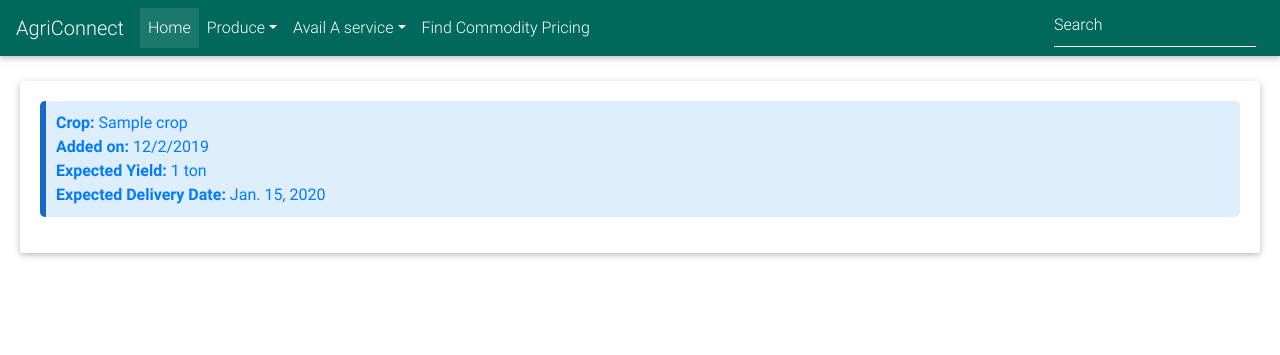
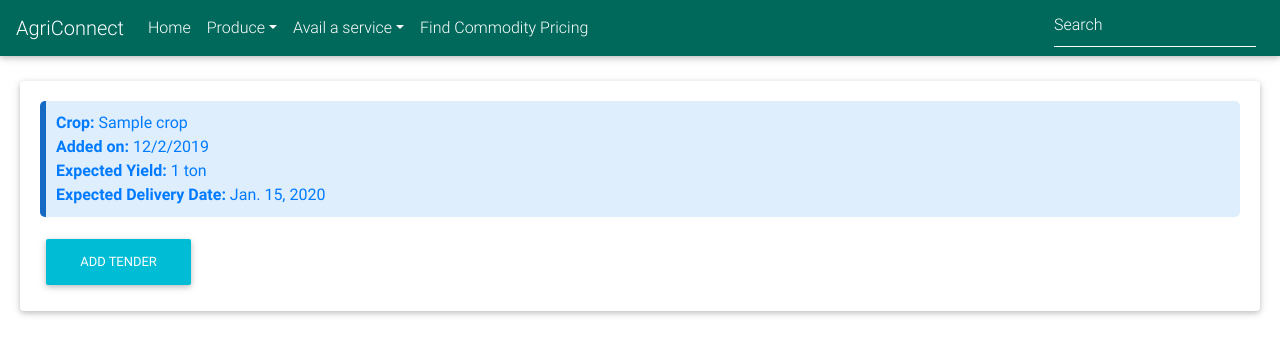
Before and after one commit to smart-india-hackathon19/agriconnect, a Django app: page /produce_list/ in a window 1280 px wide. Shown: the top 355 px of the page. Run offline with Django 3.2, Linux system fonts and the light colour scheme; a user stored in the database is signed in; tables that the repository leaves empty hold one stand-in row (values such as "Sample post"); some libraries are stand-ins or nearby versions.

Commit message:
working fine

```diff
--- a/farmer/models.py
+++ b/farmer/models.py
@@ -15,6 +15,9 @@ class Produce(models.Model):
 	expected_yield = models.IntegerField()
 	expected_delivery_date = models.DateField()
 
+	def __str__(self):
+		return "{} is growing {} expected yield is {} tons and will deliver on {} ".format(self.farmer.username,self.crop.name,self.expected_yield,self.expected_delivery_date)
+
 
 # class ProduceActivity(models.Model):
 # 	produce = models.ForeignKey(Produce,on_delete=models.CASCADE)
@@ -31,6 +34,9 @@ class ProduceTender(models.Model):
 	)
 	t_type = models.CharField(max_length=20,choices=tender_type)
 
+	def __str__(self):
+		return "{} want to {} his {} tons crop to near {} location ".format(self.produce.farmer.username,self.quantity,self.t_type,self.location)
+
 class TenderBid(models.Model):
 	tender =  models.ForeignKey(ProduceTender, on_delete= models.CASCADE)
 	accepted = models.BooleanField(default=False)
--- a/farmer/templates/base/base.html
+++ b/farmer/templates/base/base.html
@@ -32,7 +32,7 @@
 
     <!-- Links -->
     <ul class="navbar-nav mr-auto">
-      <li class="nav-item active">
+      <li class="nav-item ">
         <a class="nav-link" href="{% url 'farmer:homepage' %}">Home
           <span class="sr-only">(current)</span>
         </a>
@@ -52,10 +52,10 @@
 
       <li class="nav-item dropdown">
         <a class="nav-link dropdown-toggle" id="navbarDropdownMenuLink" data-toggle="dropdown" aria-haspopup="true"
-          aria-expanded="false">Avail A service</a>
+          aria-expanded="false">Avail a service</a>
         <div class="dropdown-menu dropdown-primary" aria-labelledby="navbarDropdownMenuLink">
-          <a class="dropdown-item" href="#">Ship Your Produce</a>
-          <a class="dropdown-item" href="#">Find Storage</a>
+          <a class="dropdown-item" href=" {% url "farmer:tender_form" %} ">Ship Your Produce</a>
+          <a class="dropdown-item" href=" {% url "farmer:tender_form" %} ">Find Storage</a>
           <!-- <a class="dropdown-item" href="#">Som</a> -->
         </div>
       </li>
--- a/farmer/templates/farmer/produce_list.html
+++ b/farmer/templates/farmer/produce_list.html
@@ -24,7 +24,11 @@
 					{{produce.expected_delivery_date}}
 				</p>
 			</a>
+			<a href=" {% url 'farmer:tender_form' %}">
+			<button type="button" class="btn btn-cyan sm-1">Add Tender</button>
+			</a>
 			</div>
+
 		</div>
 	{% endfor %}
 <!-- <div id="produce-form" class="card produce-card " >
--- a/farmer/templates/farmer/tender_form.html
+++ b/farmer/templates/farmer/tender_form.html
@@ -135,7 +135,7 @@
   				</div>
 
 			</div>
-			<select class="custom-select mdb-select md-form custom-select-lg mb-3" name="crop">
+			<select class="custom-select mdb-select md-form custom-select-lg mb-3" name="t_type">
 
 			  <option value="" disabled selected>Choose your type of tender</option>
 
--- a/farmer/views.py
+++ b/farmer/views.py
@@ -9,7 +9,10 @@ def homepage(request):
 	return render(request,'homepage/home.html')
 
 def tender(request):
-	return render(request,'farmer/tender_form.html')
+	if request.method == "GET":
+		return render(request,'farmer/tender_form.html')
+	else:
+		pass
 
 def storage_add(request):
 	return render(request,'farmer/storage_form.html')
```
